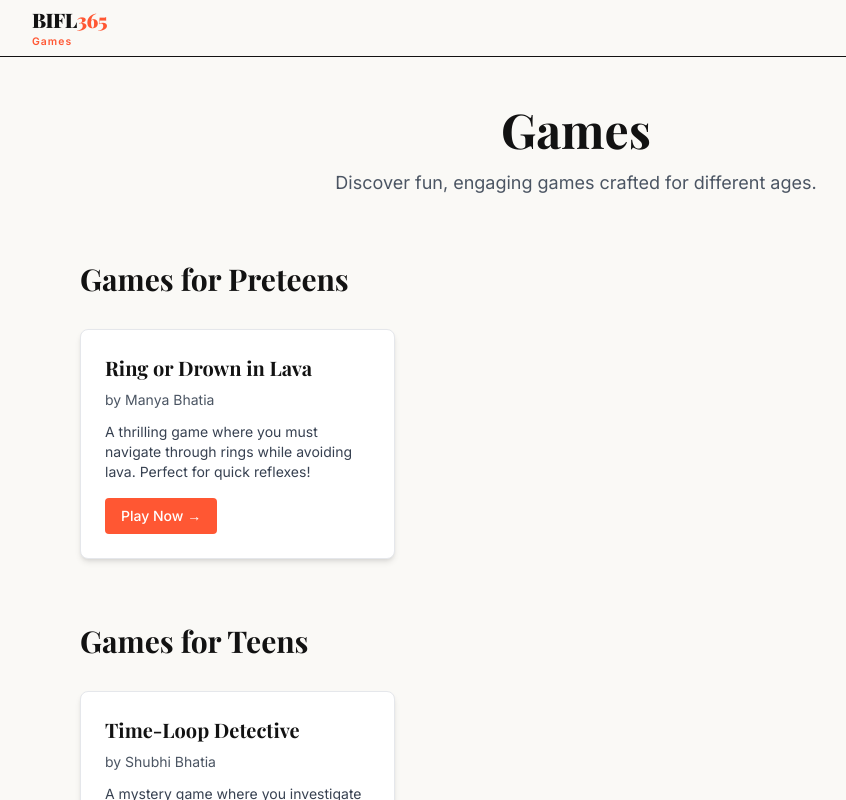
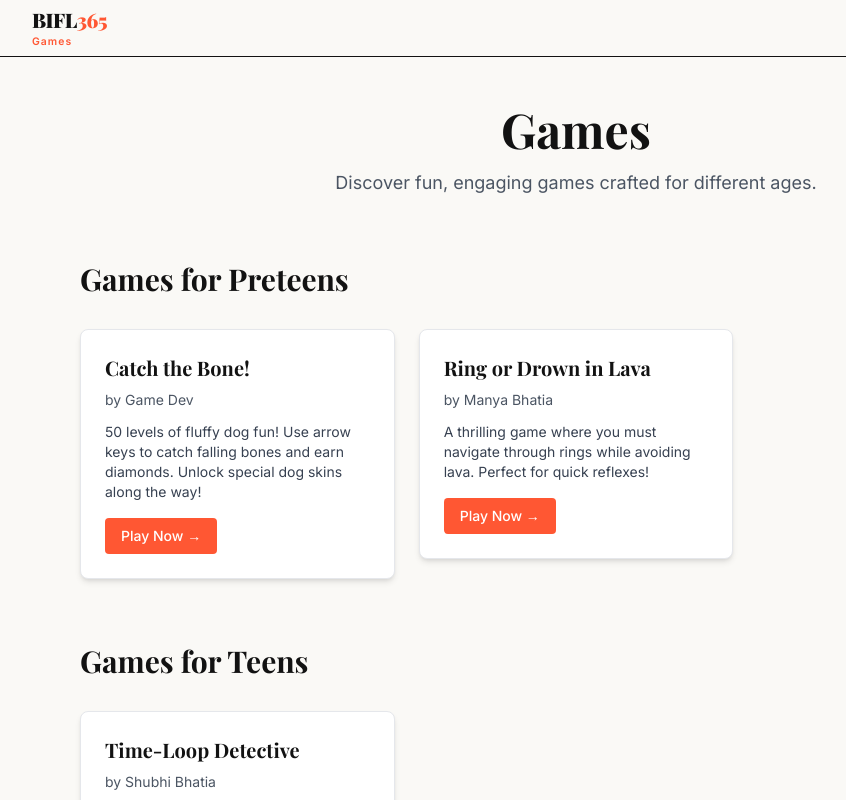
Before and after one commit to gadsetgo/bifl365, a Next.js app: page /games in a window 1280 px wide. Shown: the top 800 px of the page, without its empty margins (64-910 px from the left). Built offline with nearby package versions, Linux system fonts and the light colour scheme.

Commit message:
fix: add Catch the Bone to games index

```diff
--- a/app/games/page.tsx
+++ b/app/games/page.tsx
@@ -26,6 +26,13 @@ interface Game {
 }
 
 const preteensGames: Game[] = [
+  {
+    id: 'catch-the-bone',
+    title: 'Catch the Bone!',
+    creator: 'Game Dev',
+    description: '50 levels of fluffy dog fun! Use arrow keys to catch falling bones and earn diamonds. Unlock special dog skins along the way!',
+    link: '/games/preteens/catch-the-bone',
+  },
   {
     id: 'ring-or-drown',
     title: 'Ring or Drown in Lava',
```
